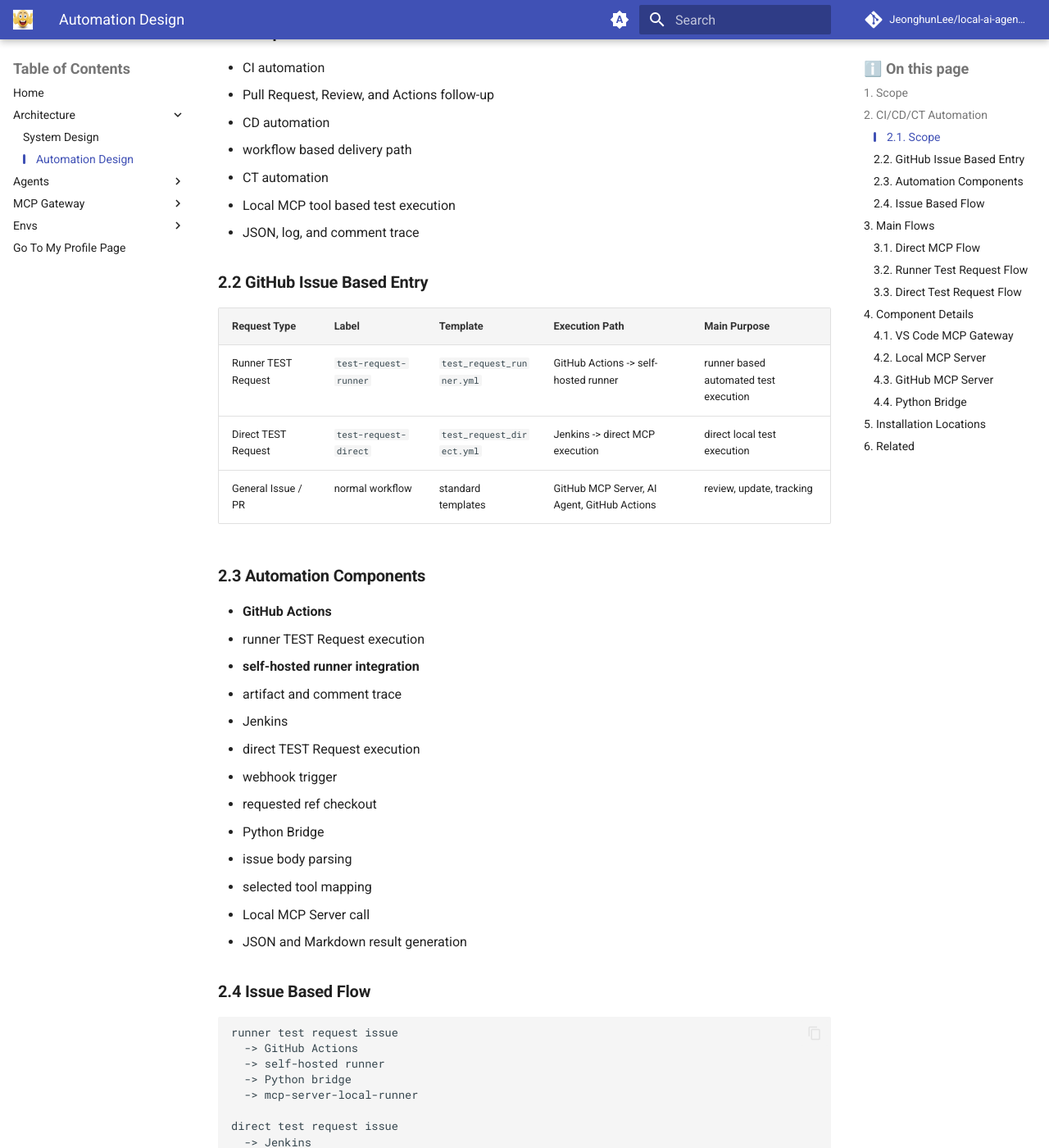
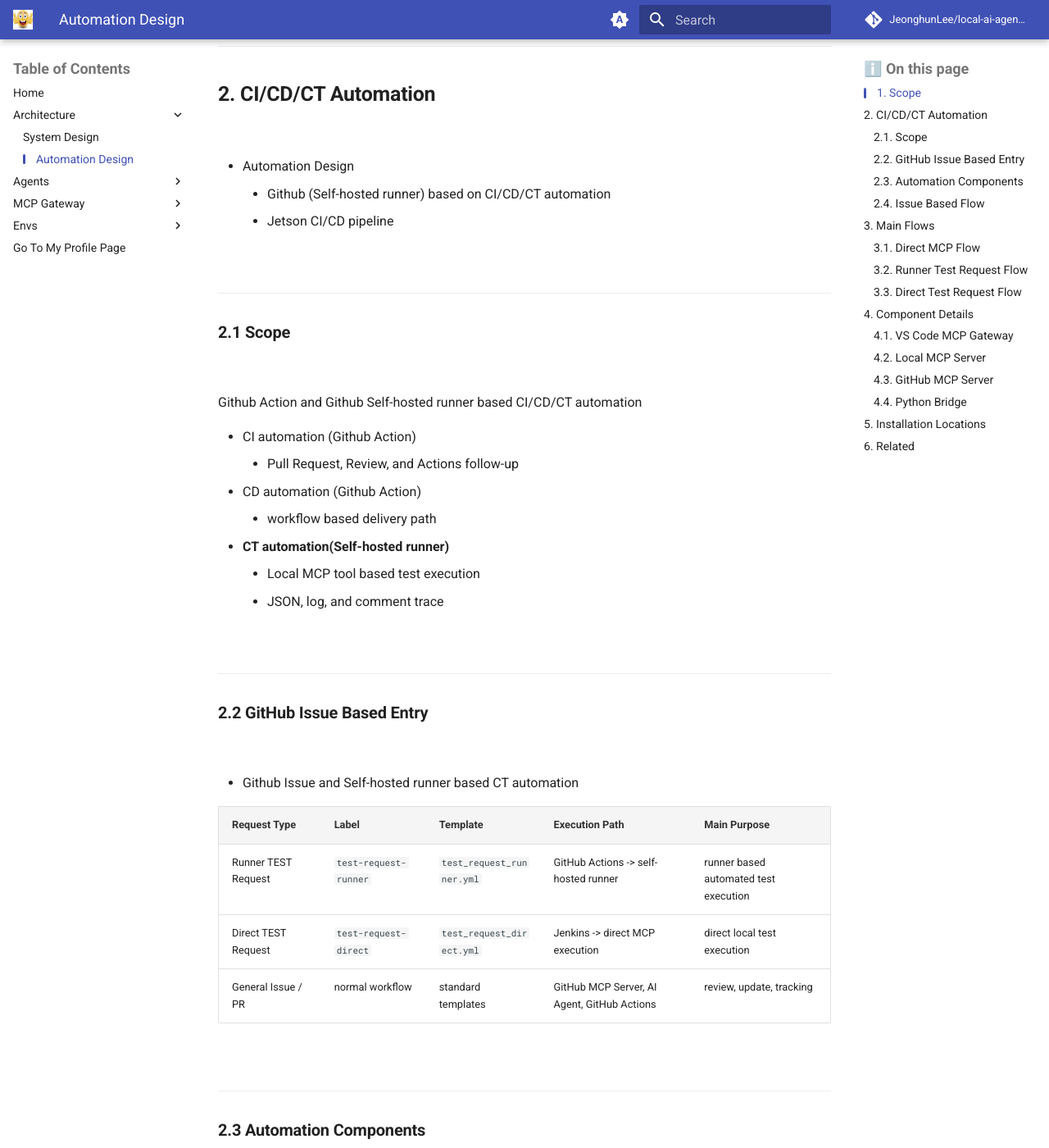
Before and after one commit to JeonghunLee/local-ai-agent-mcp, an MkDocs documentation site: the page built from docs/architecture/automation-design.md, in a window 1280 px wide and 1400 px high, scrolled down 524 px. Shown: the whole window at 82% size. Built offline with MkDocs 1.6.1 and Material for MkDocs 9.7.7, drawn with Linux system fonts in a browser that asks for light colours; comment, search, counter and statistics services are not loaded; some of the changed text lies outside the part shown.

Commit message:
refactor: enhance document structure in automation and system design

````diff
--- a/docs/architecture/automation-design.md
+++ b/docs/architecture/automation-design.md
@@ -2,27 +2,55 @@
 
 ## Scope
 
-- CI automation
-- CD automation
-- **CT automation based on Github Self-hosted runner**
-- GitHub Issue based execution paths
-- direct and runner flow split
+<br/>
+
+* Automation design
+  - CI automation
+  - CD automation
+  - **CT automation based on Github Self-hosted runner**
+    - GitHub Issue based execution paths
+    - direct and runner flow split
+
+<br/>
 
 ---
 
 ## CI/CD/CT Automation
 
+<br/>
+
+* Automation Design
+    * Github (Self-hosted runner) based on CI/CD/CT automation
+    * Jetson CI/CD pipeline
+
+<br/>
+
+---
+
 ### Scope
 
-- CI automation
-  - Pull Request, Review, and Actions follow-up
-- CD automation
-  - workflow based delivery path
-- CT automation
-  - Local MCP tool based test execution
-  - JSON, log, and comment trace
+<br/>
+
+Github Action and Github Self-hosted runner based CI/CD/CT automation
+
+- CI automation (Github Action)
+    - Pull Request, Review, and Actions follow-up
+- CD automation (Github Action)
+    - workflow based delivery path
+- **CT automation(Self-hosted runner)**
+    - Local MCP tool based test execution
+    - JSON, log, and comment trace
+
+<br/>
+
+---
 
 ### GitHub Issue Based Entry
+
+<br/>
+
+* Github Issue and Self-hosted runner based CT automation
+
 
 | Request Type | Label | Template | Execution Path | Main Purpose |
 |------|------|------|------|------|
@@ -30,37 +58,57 @@
 | Direct TEST Request | `test-request-direct` | `test_request_direct.yml` | Jenkins -> direct MCP execution | direct local test execution |
 | General Issue / PR | normal workflow | standard templates | GitHub MCP Server, AI Agent, GitHub Actions | review, update, tracking |
 
+
+<br/>
+
+---
+
 ### Automation Components
 
+<br/>
+
 - **GitHub Actions**
-  - runner TEST Request execution
-  - **self-hosted runner integration**
-  - artifact and comment trace
+    - runner TEST Request execution
+    - **self-hosted runner integration**
+    - artifact and comment trace
 - Jenkins
-  - direct TEST Request execution
-  - webhook trigger
-  - requested ref checkout
-- Python Bridge
-  - issue body parsing
-  - selected tool mapping
-  - Local MCP Server call
-  - JSON and Markdown result generation
+    - direct TEST Request execution
+    - webhook trigger
+    - requested ref checkout
+- **Python Bridge**
+    - issue body parsing
+    - selected tool mapping
+    - Local MCP Server call
+    - JSON and Markdown result generation
+
+<br/>
+
+---
 
 ### Issue Based Flow
 
+<br/>
+
+* Github based on CI/CD/CT
 ```text
 runner test request issue
   -> GitHub Actions
   -> self-hosted runner
   -> Python bridge
   -> mcp-server-local-runner
+```
 
+* Jenkins based on CI/CD/CT
+
+```text
 direct test request issue
   -> Jenkins
   -> Python bridge
   -> mcp-server-local-direct
 ```
+<br/>
 
+* **Github Issue (Request CT)**
 ```text
 GitHub Issue / PR
   -> GitHub Actions or Jenkins
@@ -70,11 +118,24 @@ GitHub Issue / PR
   -> GitHub traceability
 ```
 
+<br/>
+
 ---
 
 ## Main Flows
 
+<br/>
+
+MCP and Github Issue based flows are described below.
+
+
+<br/>
+
+---
+
 ### Direct MCP Flow
+
+<br/>
 
 ```text
 AI Agent or local client
@@ -84,12 +145,17 @@ AI Agent or local client
   -> log files + tool result payload
 ```
 
+<br/>
+
+---
+
+
 ### Runner Test Request Flow
 
 
 Example:
 
-Issue publication flow:
+**Github Issue** publication flow:
 
 - A GitHub User or AI Agent prepares a GitHub Issue
 - The `test-request-runner` label selects the runner-based execution path
@@ -102,17 +168,24 @@ flowchart TD
   C -->|No| X[Normal GitHub Issue flow]
 ```
 
+<br/>
+
+* Github Issue publication example:
+Request 3 Tests for ping/ping/ping
 ![](../imgs/github_issue_runner_00.png)
 
-Post-publication execution flow:
+<br/>
+<br/>
+
+**Post-publication** execution flow:
 
 - The GitHub Actions workflow is triggered
-- The self-hosted runner executes `mcp.scripts.run_test_request`
+- The **self-hosted runner** executes `mcp.scripts.run_test_request`
 - `mcp-server-local-runner` invokes the selected tools
 - Execution outputs are stored as JSON, logs, and a GitHub Issue comment
 
 ```mermaid
-flowchart LR
+flowchart TD
   D[GitHub Issue published] --> E[GitHub Actions workflow]
   E --> F[self-hosted runner]
   F --> G[mcp.scripts.run_test_request]
@@ -122,15 +195,28 @@ flowchart LR
   J --> K[GitHub Issue comment]
 ```
 
+<br/>
+
+* Github Self-hosted Runner TEST Results Example:
 ![](../imgs/github_issue_runner_01.png)
+
+Go to [This Sample Issue Results](https://github.com/JeonghunLee/local-ai-agent-mcp/issues?q=is%3Aissue%20state%3Aclosed)
+Go to [example 1](https://github.com/JeonghunLee/local-ai-agent-mcp/issues/21)
+
+<br/>
 
 Related:
 
 - `.github/workflows/test_request_local.yaml`
 - `.github/ISSUE_TEMPLATE/test_request_runner.yml`
 
+<br/>
+
+---
 
 ### Direct Test Request Flow
+
+<br/>
 
 ```text
 GitHub Issue
@@ -146,6 +232,8 @@ Related:
 
 - `Jenkinsfile`
 - `.github/ISSUE_TEMPLATE/test_request_direct.yml`
+
+<br/>
 
 ---
 
````
Also changed, not shown: docs/architecture/system-design.md (+2 -0 lines).
